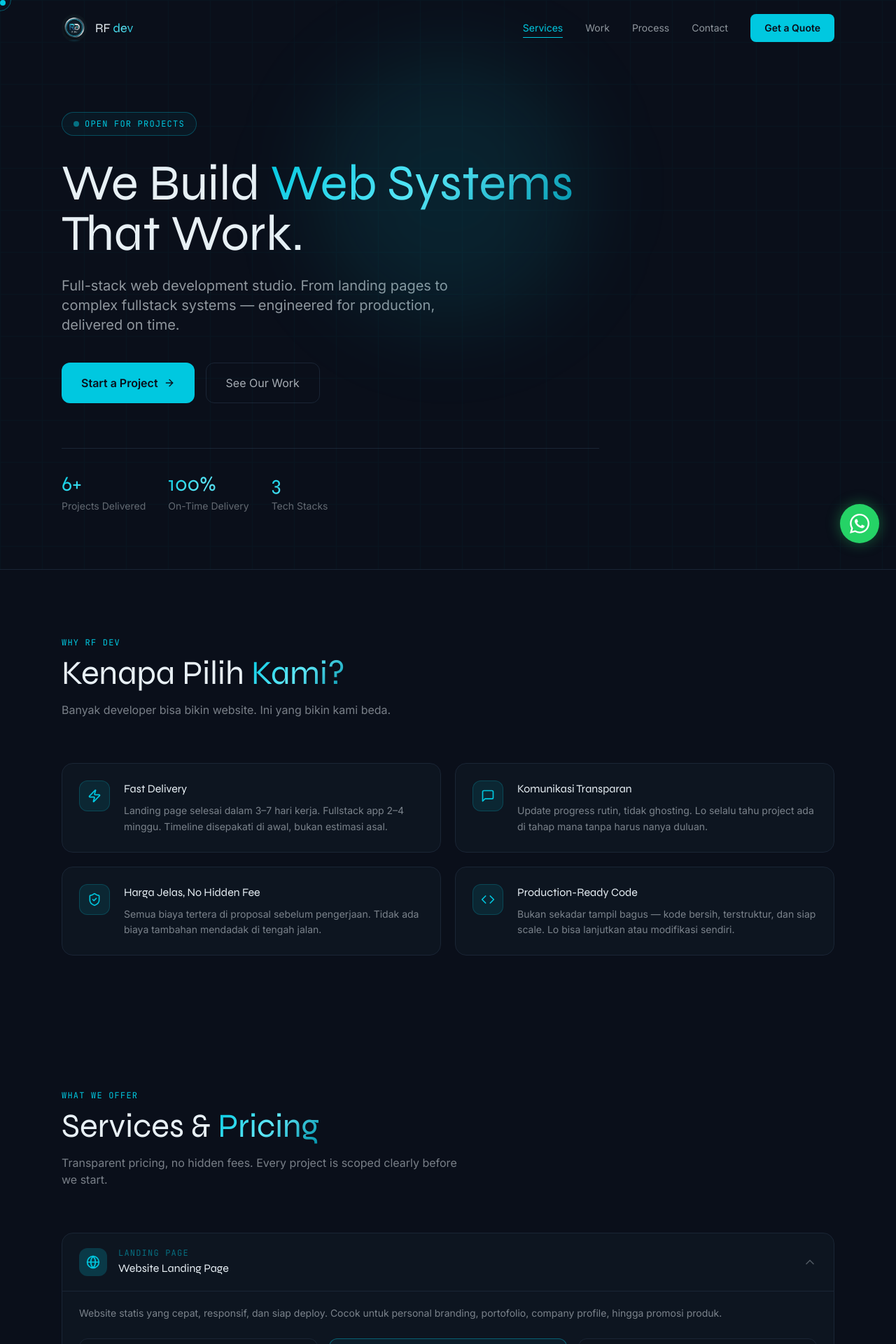
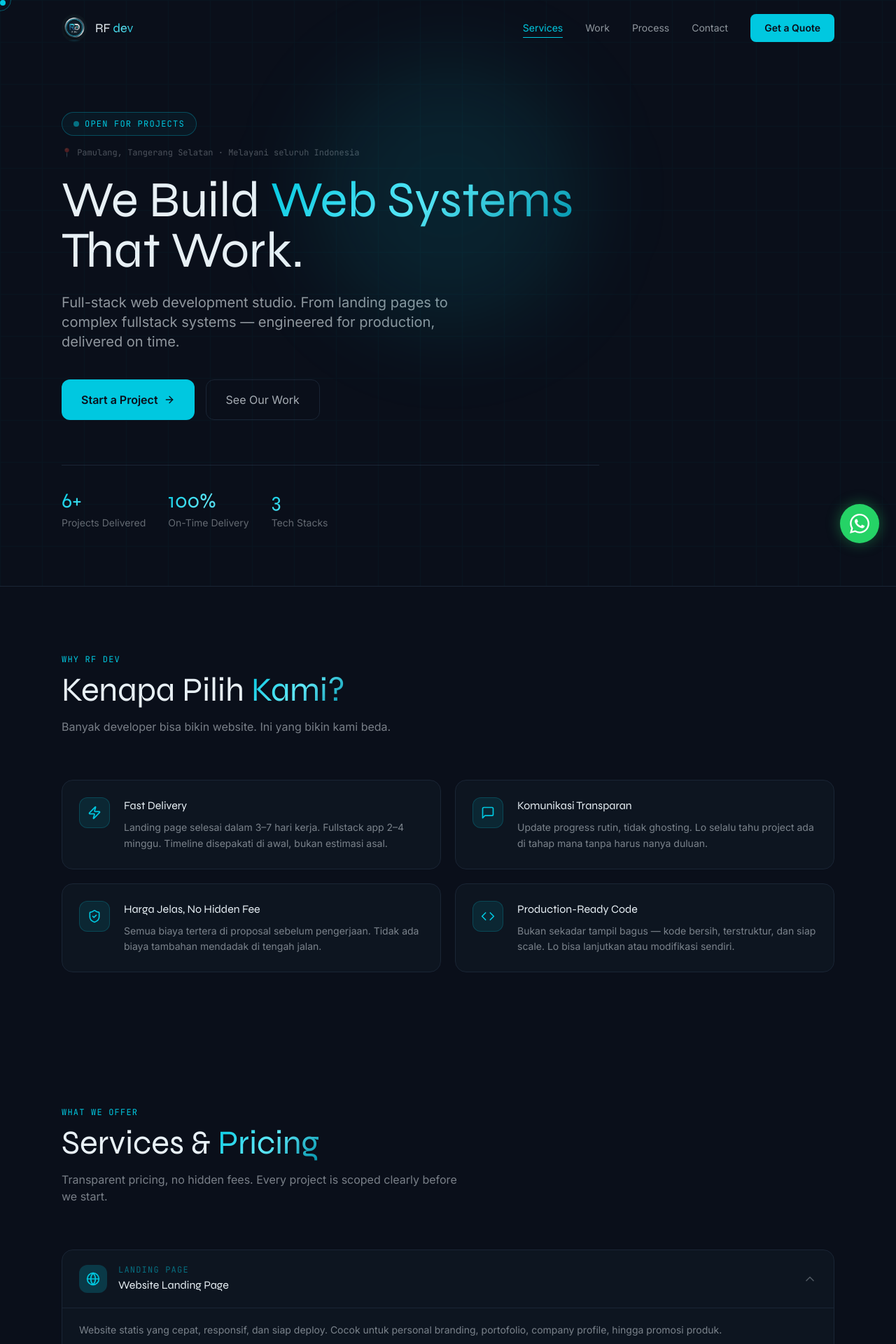
Before and after one commit to rafifmaulana1412/RF-Dev, a Next.js app: page / in a window 1280 px wide. Shown: the top 1920 px of the page at 70% size. Built offline with nearby package versions, Linux system fonts and the light colour scheme.

Commit message:
update location tex to hero and footer

```diff
--- a/app/layout.tsx
+++ b/app/layout.tsx
@@ -2,14 +2,25 @@ import type { Metadata, Viewport } from "next";
 import "./globals.css";
 
 export const metadata: Metadata = {
-  title: "RF dev — Web Development Studio",
+  title:
+    "rf dev — Jasa Web Developer Pamulang Tangsel | Web Development Studio",
   description:
-    "Full-stack web development studio. Landing pages, fullstack apps, payment gateway integration, and maintenance. Production-ready, on time.",
+    "Jasa pembuatan website profesional di Pamulang, Tangerang Selatan. Landing page, aplikasi fullstack, payment gateway, dan maintenance. Harga transparan, pengerjaan cepat, production-ready.",
   metadataBase: new URL("https://rf-dev-olive.vercel.app"),
+  keywords: [
+    "jasa web developer pamulang",
+    "jasa web developer tangerang selatan",
+    "jasa pembuatan website tangsel",
+    "web developer pamulang",
+    "jasa landing page tangsel",
+    "jasa fullstack developer tangerang",
+    "rf dev",
+    "rf dev web studio",
+  ],
   openGraph: {
-    title: "rf dev — Web Development Studio",
+    title: "rf dev — Jasa Web Developer Pamulang Tangsel",
     description:
-      "Full-stack web development studio. Landing pages, fullstack apps, payment gateway integration, and maintenance. Production-ready, on time.",
+      "Jasa pembuatan website profesional di Pamulang, Tangerang Selatan. Landing page, aplikasi fullstack, payment gateway, dan maintenance.",
     url: "https://rf-dev-olive.vercel.app",
     siteName: "RF dev",
     images: [
--- a/components/Footer.tsx
+++ b/components/Footer.tsx
@@ -14,9 +14,14 @@ export default function Footer() {
             height={28}
             className="rounded-full object-cover"
           />
-          <span className="text-cream/40 text-sm font-body">
-            RF <span className="text-gold">dev</span> Web Development Studio
-          </span>
+          <div>
+            <span className="text-cream/40 text-sm font-body">
+              RF <span className="text-gold">dev</span> Web Development Studio
+            </span>
+            <p className="text-cream/20 text-xs mt-0.5">
+              Pamulang, Tangerang Selatan · Melayani seluruh Indonesia
+            </p>
+          </div>
         </div>
         <p className="text-cream/20 text-xs font-mono">
           © {new Date().getFullYear()} RF dev. All rights reserved.
--- a/components/HeroSection.tsx
+++ b/components/HeroSection.tsx
@@ -58,7 +58,7 @@ export default function HeroSection() {
         <div className="max-w-3xl">
           {/* Badge */}
           <motion.div
-            className="inline-flex items-center gap-2 px-4 py-2 rounded-full border border-gold/30 bg-gold/5 mb-8"
+            className="inline-flex items-center gap-2 px-4 py-2 rounded-full border border-gold/30 bg-gold/5 mb-4"
             initial={{ opacity: 0, y: 20 }}
             animate={{ opacity: 1, y: 0 }}
             transition={{ duration: 0.5 }}
@@ -68,6 +68,16 @@ export default function HeroSection() {
               Open for Projects
             </span>
           </motion.div>
+
+          {/* Location */}
+          <motion.p
+            className="text-cream/30 text-xs font-mono mb-6"
+            initial={{ opacity: 0 }}
+            animate={{ opacity: 1 }}
+            transition={{ duration: 0.5, delay: 0.1 }}
+          >
+            📍 Pamulang, Tangerang Selatan · Melayani seluruh Indonesia
+          </motion.p>
 
           {/* Heading */}
           <motion.h1
```
